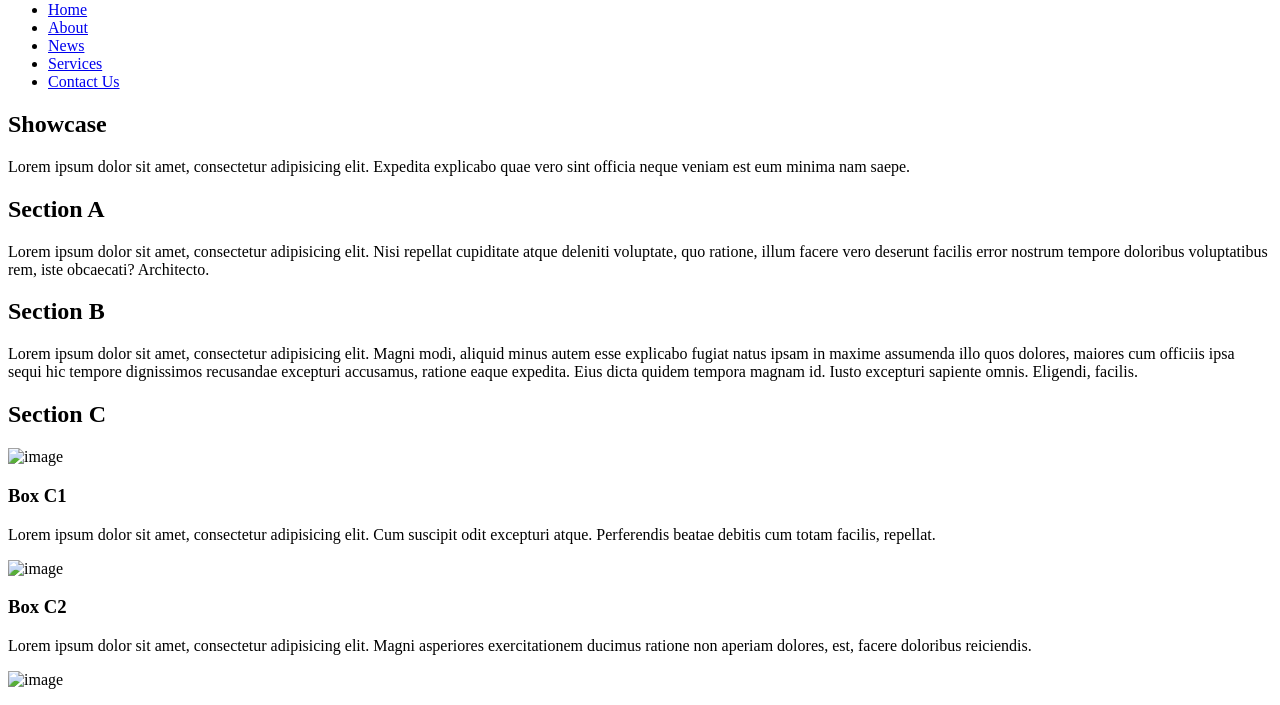
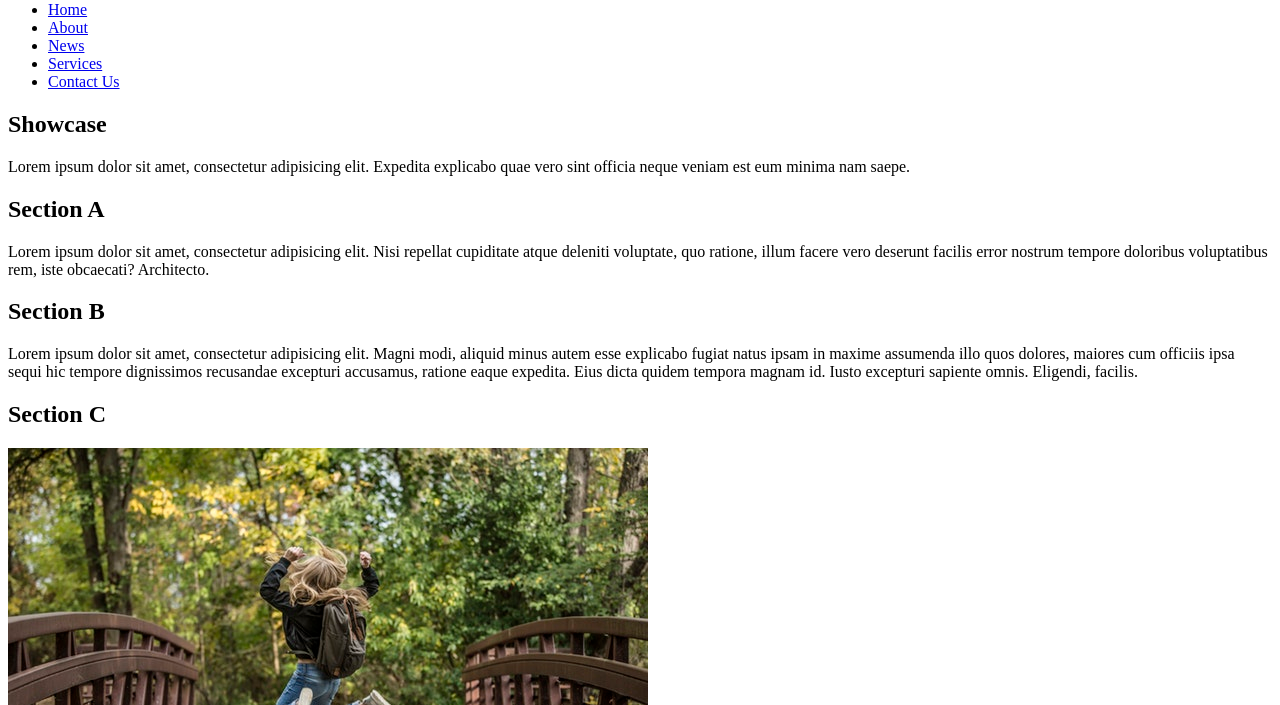
Before and after one commit to 2ndg33r/web_site_template_optimistic, a plain HTML site: page index.html in a window 1280 px wide. Shown: the part 79-784 px from the top of the page. Drawn offline with Linux system fonts and the light colour scheme.

Commit message:
Minor: sourced images and footer text

```diff
--- a/index.html
+++ b/index.html
@@ -54,17 +54,17 @@
         <div class="container">
             <h1>Section C</h1>
             <div class="box">
-                <img src="img/image.jpg" alt="image">
+                <img src="img/pexels-photo-214573.jpeg" alt="image">
                 <h3>Box C1</h3>
                 <p>Lorem ipsum dolor sit amet, consectetur adipisicing elit. Cum suscipit odit excepturi atque. Perferendis beatae debitis cum totam facilis, repellat.</p>
             </div>
             <div class="box">
-                <img src="img/image.jpg" alt="image">
+                <img src="img/pexels-photo-208147.jpeg" alt="image">
                 <h3>Box C2</h3>
                 <p>Lorem ipsum dolor sit amet, consectetur adipisicing elit. Magni asperiores exercitationem ducimus ratione non aperiam dolores, est, facere doloribus reiciendis.</p>
             </div>
             <div class="box">
-                <img src="img/image.jpg" alt="image">
+                <img src="img/pexels-photo-783243.jpeg" alt="image">
                 <h3>Box C3</h3>
                 <p>Lorem ipsum dolor sit amet, consectetur adipisicing elit. Molestiae illo consectetur nihil iste ab odio dignissimos a maxime earum maiores.</p>
             </div>
@@ -75,17 +75,17 @@
         <div class="container">
             <h1>Section D</h1>
             <div class="box">
-                <img src="img/image.jpg" alt="image">
+                <img src="img/pexels-photo-266141.jpeg" alt="image">
                 <h3>Box D1</h3>
                 <p>Lorem ipsum dolor sit amet, consectetur adipisicing elit. Corporis nesciunt quis error, voluptas enim repellendus sunt nostrum nisi amet consectetur?</p>
             </div>
             <div class="box">
-                <img src="img/image.jpg" alt="image">
+                <img src="img//pexels-photo-267885.jpeg" alt="image">
                 <h3>Box D2</h3>
                 <p>Lorem ipsum dolor sit amet, consectetur adipisicing elit. Minus, velit, earum. Quos similique, pariatur adipisci placeat iure, ipsum fuga labore.</p>
             </div>
             <div class="box">
-                <img src="img/image.jpg" alt="image">
+                <img src="img//pexels-photo-274517.jpeg" alt="image">
                 <h3>Box D3</h3>
                 <p>Lorem ipsum dolor sit amet, consectetur adipisicing elit. Sed tempora similique, explicabo numquam repudiandae debitis provident unde obcaecati hic beatae.</p>
             </div>
@@ -93,9 +93,7 @@
     </section>
 
     <footer>
-        <div class="container">
-            <h1>Footer</h1>
-        </div>
+            <p>Optimistic, Copyright &copy; 2018</p>
     </footer>
 
 </body>
```
